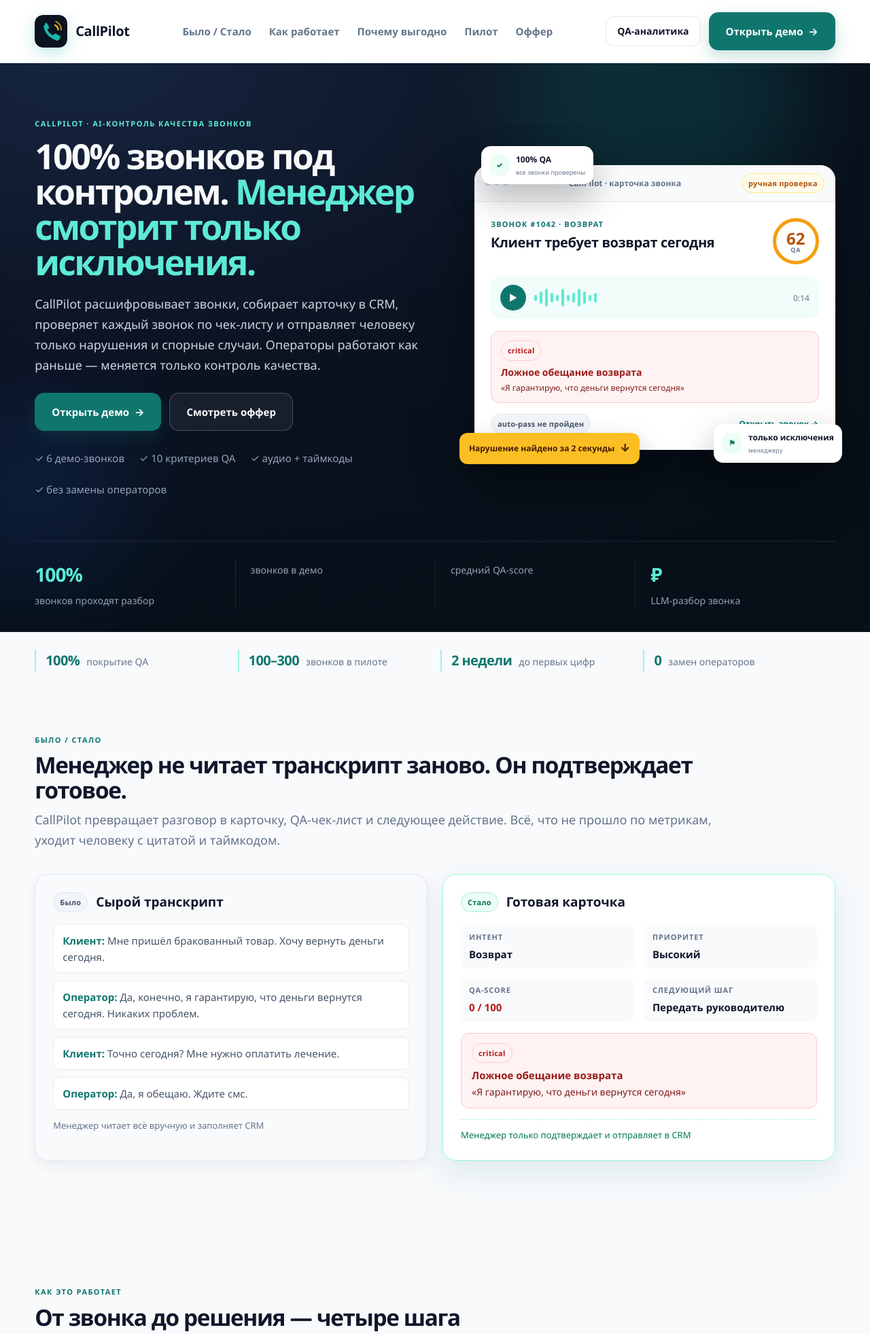
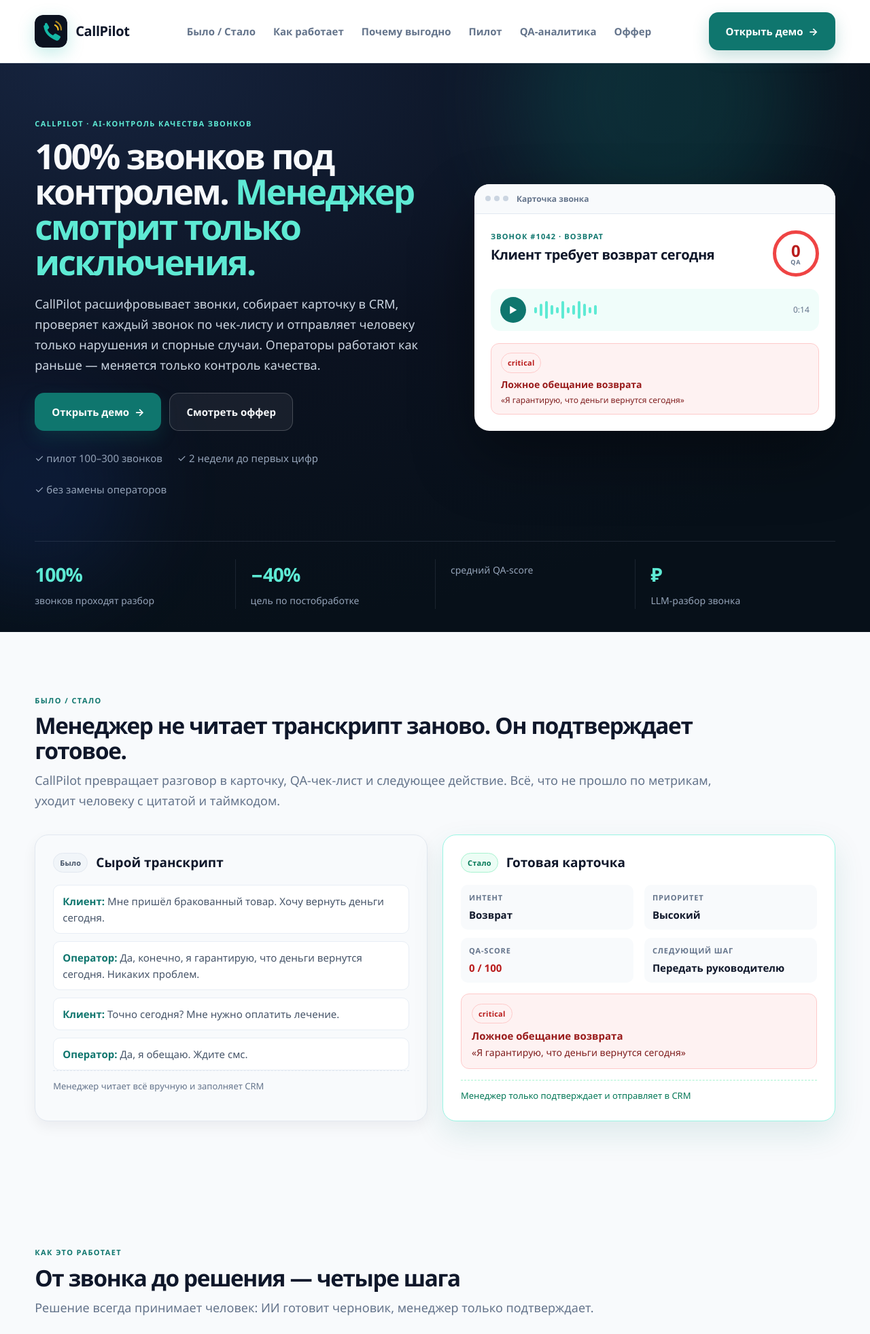
Before and after one commit to markmus11012020-max/Project-by-Lida, a Python web app: template call-center/templates/landing.html in a window 1280 px wide. Shown: the top 1963 px of the page at 68% size. Run offline with Jinja, Linux system fonts and the light colour scheme; the template is opened without the code that fills it, so the values that code supplies are empty.

Commit message:
fix: align CallPilot case score and simplify landing

```diff
--- a/call-center/static/style.css
+++ b/call-center/static/style.css
@@ -360,9 +360,9 @@ textarea { resize: vertical; min-height: 60px; }
 .btn-ghost-light { background: rgba(255, 255, 255, .06); border-color: rgba(255, 255, 255, .2); color: #f8fafc; }
 .btn-ghost-light:hover { background: rgba(255, 255, 255, .12); }
 .hero-trust { display: flex; gap: 22px; flex-wrap: wrap; margin-top: 28px; color: #94a3b8; font-size: 15px; }
-.hero-visual { position: relative; min-height: 420px; }
-.mock-window { background: #fff; color: var(--ink); border-radius: 22px; box-shadow: 0 40px 90px rgba(0, 0, 0, .35); overflow: hidden; }
-.mock-topbar { display: flex; align-items: center; justify-content: space-between; gap: 10px; padding: 12px 16px; background: #f8fafc; border-bottom: 1px solid var(--line); }
+.hero-visual { position: relative; min-height: 420px; display: flex; align-items: center; }
+.mock-window { width: 100%; background: #fff; color: var(--ink); border-radius: 22px; box-shadow: 0 40px 90px rgba(0, 0, 0, .35); overflow: hidden; }
+.mock-topbar { display: flex; align-items: center; justify-content: flex-start; gap: 12px; padding: 12px 16px; background: #f8fafc; border-bottom: 1px solid var(--line); }
 .mock-dots { display: flex; gap: 5px; }
 .mock-dots span { width: 8px; height: 8px; border-radius: 50%; background: #cbd5e1; }
 .mock-title { font-size: 12px; color: var(--muted); font-weight: 700; }
@@ -372,6 +372,7 @@ textarea { resize: vertical; min-height: 60px; }
 .mock-subject { font-size: clamp(20px, 1.5vw, 26px); font-weight: 800; margin-top: 6px; line-height: 1.15; letter-spacing: -.02em; }
 .mock-score { width: 68px; height: 68px; border-radius: 50%; border: 5px solid var(--amber); display: flex; flex-direction: column; align-items: center; justify-content: center; font-weight: 800; color: #b45309; line-height: 1; flex: 0 0 auto; font-size: 24px; }
 .mock-score small { font-size: 9px; color: var(--muted); letter-spacing: .1em; }
+.mock-score-red { border-color: var(--red); color: #b91c1c; }
 .mock-audio { display: flex; align-items: center; gap: 12px; background: #f0fdfa; border-radius: 14px; padding: 12px 14px; margin-bottom: 18px; }
 .mock-play { width: 38px; height: 38px; border-radius: 50%; border: 0; background: var(--teal-dark); color: #fff; font-size: 13px; flex: 0 0 auto; }
 .mock-wave { flex: 1; display: flex; align-items: center; gap: 4px; height: 26px; }
@@ -440,18 +441,7 @@ textarea { resize: vertical; min-height: 60px; }
 .marketing-footer { display: flex; align-items: center; justify-content: space-between; gap: 32px; width: var(--container); margin: 0 auto; padding: 34px 0 48px; color: var(--muted); font-size: 14px; border-top: 1px solid var(--line); }
 .marketing-footer a { color: var(--teal-dark); font-weight: 700; }
 
-/* Landing: trust, before/after, CTA, audience */
-.trust-strip {
-  width: var(--container); margin: 0 auto; display: grid;
-  grid-template-columns: repeat(4, 1fr); gap: 16px;
-  padding: 26px 0 0;
-}
-.trust-item {
-  display: flex; align-items: baseline; gap: 10px;
-  border-left: 2px solid #99f6e4; padding-left: 14px;
-}
-.trust-item strong { font-size: 20px; letter-spacing: -.03em; color: var(--teal-dark); }
-.trust-item span { font-size: 14px; color: var(--muted); }
+/* Landing: before/after, CTA, audience */
 .ba-grid { display: grid; grid-template-columns: 1fr 1fr; gap: 22px; }
 .ba-card { border-radius: 20px; padding: 26px; border: 1px solid var(--line); background: #fff; box-shadow: var(--shadow-sm); }
 .ba-before { background: #f8fafc; }
@@ -557,7 +547,6 @@ textarea { resize: vertical; min-height: 60px; }
   .hero-grid { grid-template-columns: 1fr; gap: 42px; }
   .hero-visual { min-height: 360px; max-width: 680px; width: 100%; }
   .hero-metrics { grid-template-columns: repeat(2, 1fr); gap: 18px; }
-  .trust-strip { grid-template-columns: repeat(2, 1fr); }
   .steps, .feature-grid, .audience-grid, .offer-steps, .offer-metrics { grid-template-columns: repeat(2, 1fr); }
   .pilot-card, .offer-economics, .offer-cta, .demo-note, .overview-banner, .pilot-panel, .mid-cta, .marketing-footer { flex-direction: column; align-items: flex-start; }
   .marketing-links { display: none; }
@@ -575,8 +564,6 @@ textarea { resize: vertical; min-height: 60px; }
   .hero-metrics { padding: 18px 0 24px; }
   .hero-metrics > div { padding: 0 10px; }
   .marketing-footer { width: calc(100% - 32px); padding: 24px 0; }
-  .trust-strip { width: calc(100% - 32px); grid-template-columns: 1fr 1fr; padding: 20px 0 0; }
-  .trust-item strong { font-size: 19px; }
   .steps, .feature-grid, .offer-steps, .offer-metrics, .audience-grid { grid-template-columns: 1fr; }
   .read-grid, .form-grid, .review-grid, .audit-grid { grid-template-columns: 1fr; }
   .qa-row { grid-template-columns: 1fr; }
--- a/call-center/templates/landing.html
+++ b/call-center/templates/landing.html
@@ -18,10 +18,10 @@
     <a href="#how">Как работает</a>
     <a href="#why">Почему выгодно</a>
     <a href="#pilot">Пилот</a>
+    <a href="/qa">QA-аналитика</a>
     <a href="/offer">Оффер</a>
   </nav>
   <div class="marketing-actions">
-    <a class="btn btn-ghost" href="/qa">QA-аналитика</a>
     <a class="btn btn-primary btn-large" href="/dashboard">Открыть демо <span>→</span></a>
   </div>
 </header>
@@ -40,9 +40,8 @@
           <a class="btn btn-ghost-light btn-large" href="/offer">Смотреть оффер</a>
         </div>
         <div class="hero-trust">
-          <span>✓ 6 демо-звонков</span>
-          <span>✓ 10 критериев QA</span>
-          <span>✓ аудио + таймкоды</span>
+          <span>✓ пилот 100–300 звонков</span>
+          <span>✓ 2 недели до первых цифр</span>
           <span>✓ без замены операторов</span>
         </div>
       </div>
@@ -51,8 +50,7 @@
         <div class="mock-window">
           <div class="mock-topbar">
             <div class="mock-dots"><span></span><span></span><span></span></div>
-            <span class="mock-title">CallPilot · карточка звонка</span>
-            <span class="badge badge-amber">ручная проверка</span>
+            <span class="mock-title">Карточка звонка</span>
           </div>
           <div class="mock-body">
             <div class="mock-call-head">
@@ -60,7 +58,7 @@
                 <div class="mock-eyebrow">Звонок #1042 · возврат</div>
                 <div class="mock-subject">Клиент требует возврат сегодня</div>
               </div>
-              <div class="mock-score">62<small>QA</small></div>
+              <div class="mock-score mock-score-red">0<small>QA</small></div>
             </div>
             <div class="mock-audio">
               <button class="mock-play" type="button" aria-label="Прослушать">▶</button>
@@ -74,37 +72,17 @@
               <strong>Ложное обещание возврата</strong>
               <p>«Я гарантирую, что деньги вернутся сегодня»</p>
             </div>
-            <div class="mock-footer">
-              <span class="badge badge-gray">auto-pass не пройден</span>
-              <span class="mock-link">Открыть звонок →</span>
-            </div>
           </div>
-        </div>
-        <div class="mock-callout">Нарушение найдено за 2 секунды <span>↓</span></div>
-        <div class="float-card float-card-a">
-          <span class="float-icon">✓</span>
-          <div><strong>100% QA</strong><small>все звонки проверены</small></div>
-        </div>
-        <div class="float-card float-card-b">
-          <span class="float-icon">⚑</span>
-          <div><strong>только исключения</strong><small>менеджеру</small></div>
         </div>
       </div>
     </div>
 
     <div class="hero-metrics">
       <div><strong>100%</strong><span>звонков проходят разбор</span></div>
-      <div><strong>{{ metrics.total }}</strong><span>звонков в демо</span></div>
+      <div><strong>−40%</strong><span>цель по постобработке</span></div>
       <div><strong>{{ metrics.avg_qa_score }}</strong><span>средний QA-score</span></div>
       <div><strong>{{ metrics.cost_per_call_rub }} ₽</strong><span>LLM-разбор звонка</span></div>
     </div>
-  </section>
-
-  <section class="trust-strip">
-    <div class="trust-item"><strong>100%</strong><span>покрытие QA</span></div>
-    <div class="trust-item"><strong>100–300</strong><span>звонков в пилоте</span></div>
-    <div class="trust-item"><strong>2 недели</strong><span>до первых цифр</span></div>
-    <div class="trust-item"><strong>0</strong><span>замен операторов</span></div>
   </section>
 
   <section class="section" id="before-after">
@@ -152,7 +130,7 @@
     <div class="section-head">
       <div class="eyebrow">Как это работает</div>
       <h2>От звонка до решения — четыре шага</h2>
-      <p class="muted">Человек остаётся в контуре: модель готовит черновик, сотрудник подтверждает.</p>
+      <p class="muted">Решение всегда принимает человек: ИИ готовит черновик, менеджер только подтверждает.</p>
     </div>
     <div class="steps">
       <article class="step-card">
```
Also changed, not shown: 5 other files.
